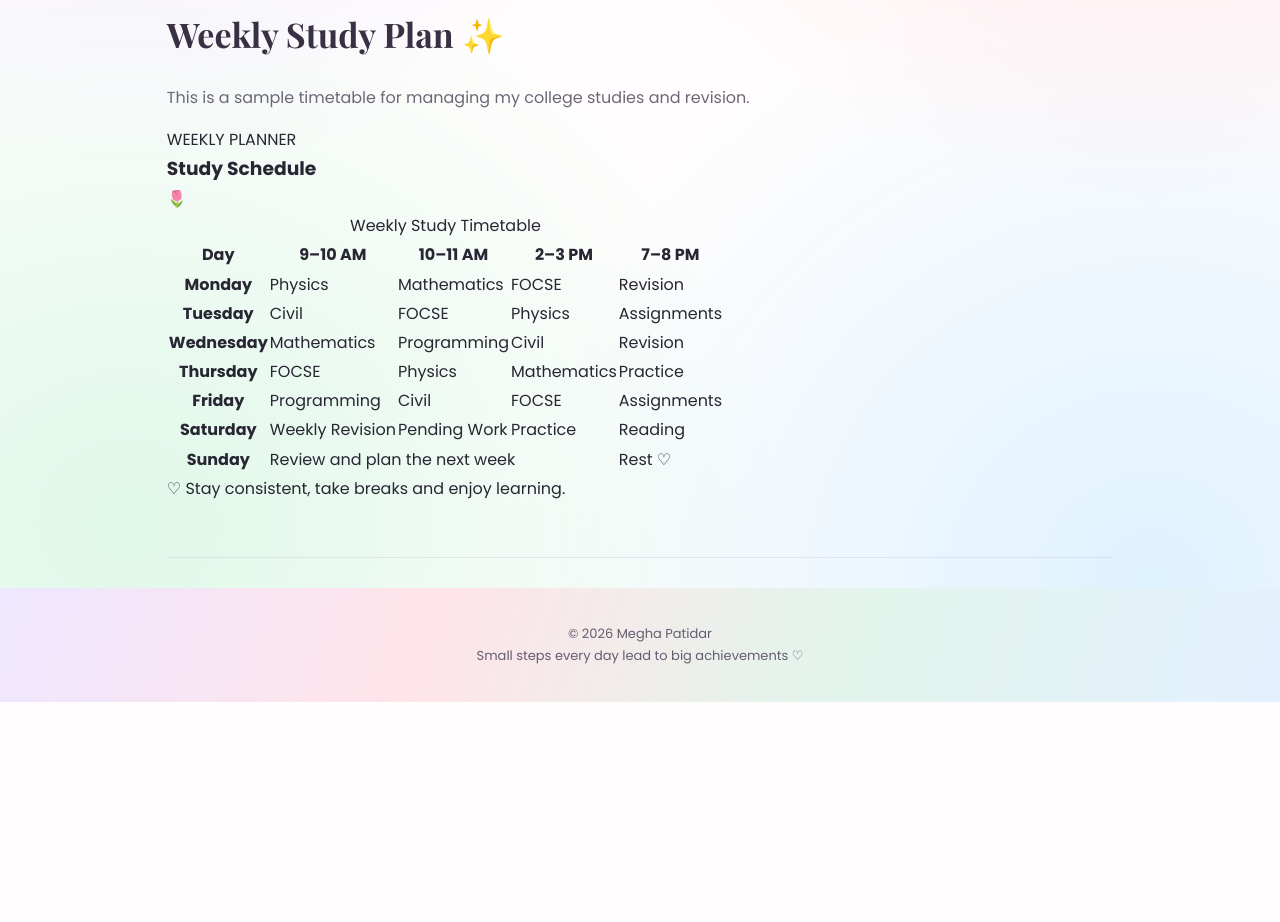
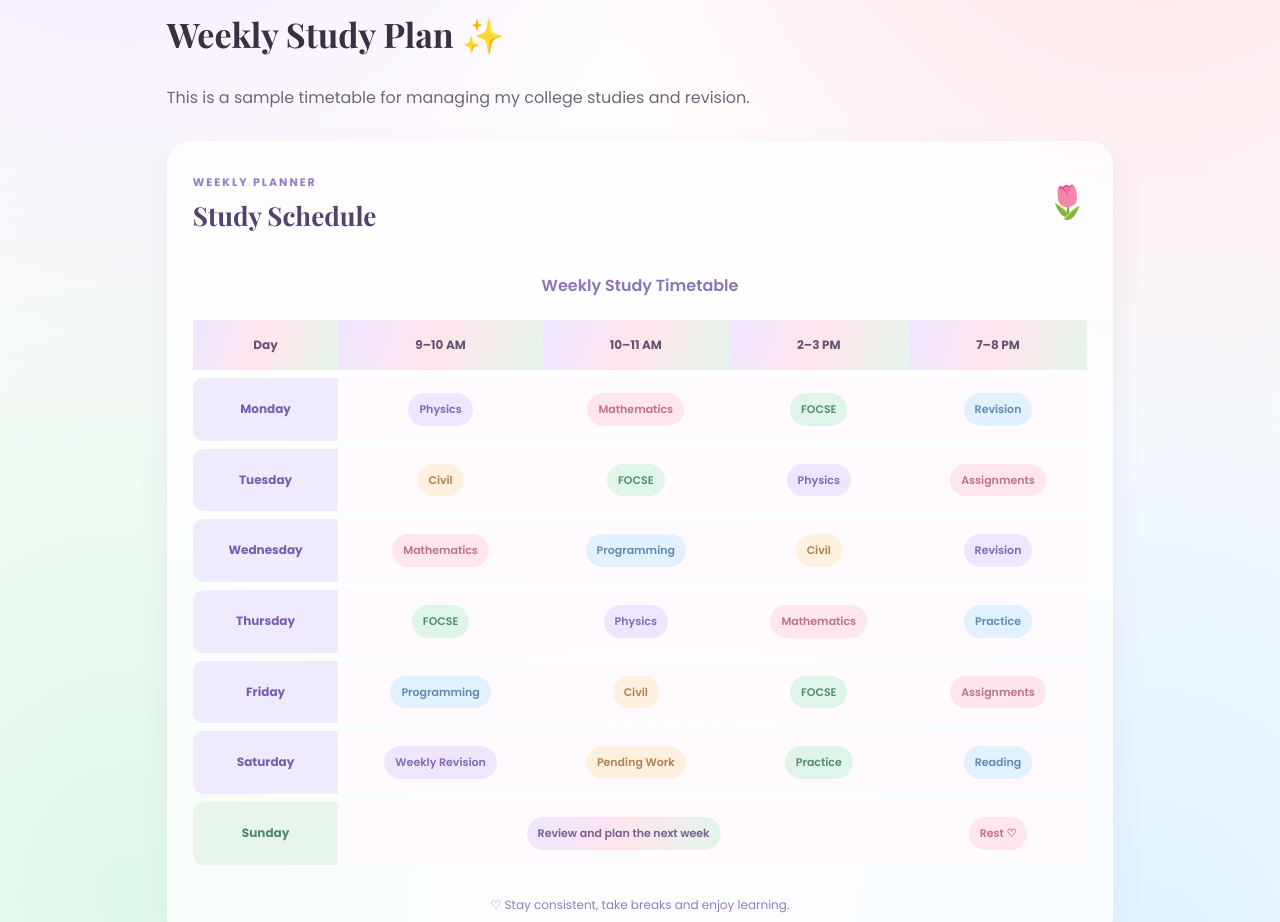
Before and after one commit to Meghapatidar14/multipage_personal__website, a plain HTML site: page timetable.html in a window 1280 px wide. Shown: the part 500-1422 px from the top of the page. Before the commit the page ends 1202 px from the top, so only its background shows below. Drawn offline with nearby package versions, Linux system fonts and the light colour scheme.

Commit message:
style.css

```diff
--- a/style.css
+++ b/style.css
@@ -749,3 +749,148 @@ footer {
         flex-direction: column;
     }
 }
+
+
+/* STUDY TIMETABLE PAGE */
+
+.timetable-card {
+    margin-top: 30px;
+    padding: 25px;
+    background: rgba(255,255,255,.76);
+    border: 1px solid white;
+    border-radius: 24px;
+    box-shadow: 0 10px 30px rgba(130,100,160,.09);
+}
+
+.table-heading {
+    display: flex;
+    justify-content: space-between;
+    align-items: center;
+    margin-bottom: 22px;
+}
+
+.table-label {
+    font-size: 11px;
+    letter-spacing: 2px;
+    color: #947ec4;
+    font-weight: 700;
+}
+
+.table-heading h3 {
+    font-family: 'Playfair Display', serif;
+    font-size: 26px;
+    color: #51436e;
+}
+
+.table-icon {
+    font-size: 32px;
+}
+
+.table-scroll {
+    width: 100%;
+    overflow-x: auto;
+    border-radius: 15px;
+}
+
+.study-table {
+    width: 100%;
+    min-width: 680px;
+    border-collapse: separate;
+    border-spacing: 0 8px;
+    text-align: center;
+}
+
+.study-table caption {
+    padding: 12px;
+    color: #8a75b8;
+    font-weight: 600;
+}
+
+.study-table th,
+.study-table td {
+    padding: 15px 10px;
+    font-size: 12px;
+}
+
+.study-table thead th {
+    background: linear-gradient(110deg,#eee5ff,#ffe5ec,#e4f5eb);
+    color: #625575;
+    font-weight: 700;
+}
+
+.study-table tbody th {
+    background: #f0eaff;
+    color: #765fae;
+    border-radius: 10px 0 0 10px;
+    white-space: nowrap;
+}
+
+.study-table tbody td {
+    background: #fffafd;
+}
+
+.study-table tbody tr:hover td,
+.study-table tbody tr:hover th {
+    background-color: #faf3ff;
+}
+
+.subject {
+    display: inline-block;
+    padding: 7px 11px;
+    border-radius: 20px;
+    font-size: 11px;
+    font-weight: 600;
+    white-space: nowrap;
+}
+
+.lavender {
+    background: #eee6ff;
+    color: #8068b8;
+}
+
+.pink {
+    background: #ffe5ec;
+    color: #bd718c;
+}
+
+.mint {
+    background: #e0f5e9;
+    color: #548b70;
+}
+
+.blue {
+    background: #e2f1ff;
+    color: #6389b3;
+}
+
+.peach {
+    background: #fff0df;
+    color: #b08051;
+}
+
+.sunday {
+    background: linear-gradient(100deg,#eee5ff,#ffe4ec,#e1f5eb);
+    color: #75608e;
+}
+
+.sunday-row th {
+    background: #e8f5ed !important;
+    color: #55876c !important;
+}
+
+.table-note {
+    text-align: center;
+    color: #947db8;
+    font-size: 12px;
+    margin-top: 22px;
+}
+
+@media(max-width:650px) {
+    .timetable-card {
+        padding: 15px;
+    }
+
+    .table-heading h3 {
+        font-size: 22px;
+    }
+}
```
